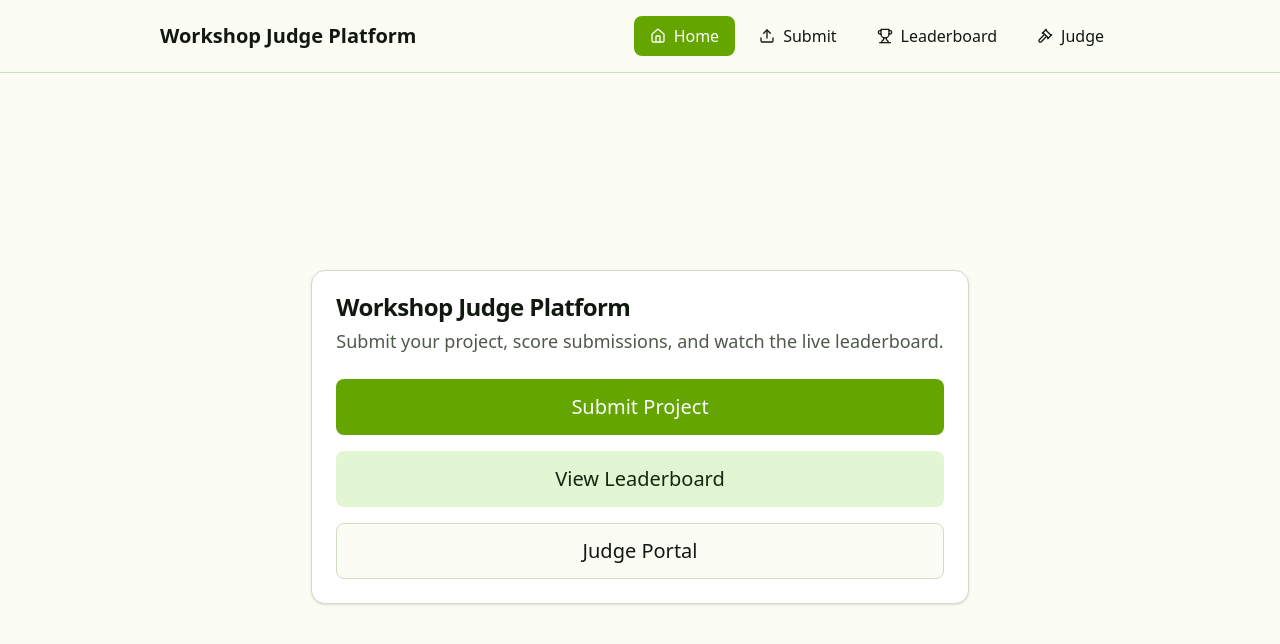
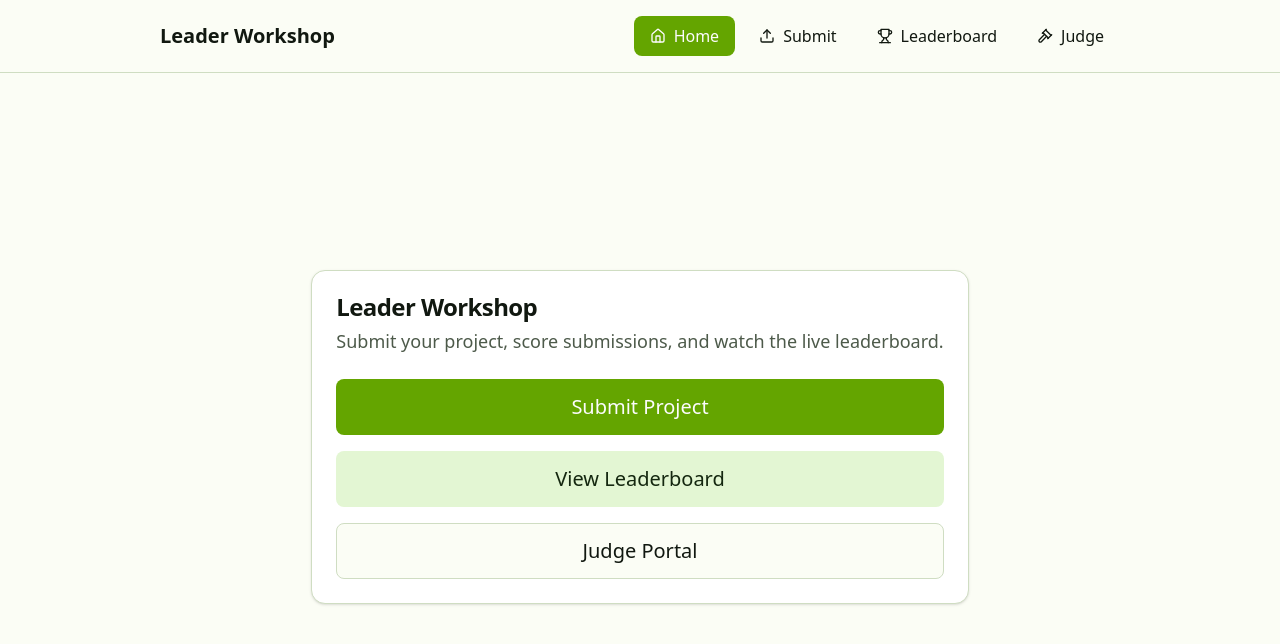
Before and after one commit to mhaidarhanif/leader-workshop, a React (Vite) app in the folder client/: page / in a window 1280 px wide. Shown: the top 644 px of the page. Built offline with nearby package versions, Linux system fonts and the light colour scheme.

Commit message:
chore: add client/server script aliases
Rename app to Leader Workshop. Server dev/db scripts colocated
in server package; root scripts delegate for shorter commands.

```diff
--- a/client/src/components/app-shell.tsx
+++ b/client/src/components/app-shell.tsx
@@ -1,12 +1,17 @@
-import { Gavel, Home, Trophy, Upload } from 'lucide-react';
-import { NavLink, Outlet } from 'react-router-dom';
-import { cn } from '@/lib/utils';
+import { Gavel, Home, Trophy, Upload } from "lucide-react";
+import { NavLink, Outlet } from "react-router-dom";
+import { cn } from "@/lib/utils";
 
-const navItems: { to: string; label: string; icon: typeof Home; end?: boolean }[] = [
-  { to: '/', label: 'Home', icon: Home, end: true },
-  { to: '/submit', label: 'Submit', icon: Upload },
-  { to: '/leaderboard', label: 'Leaderboard', icon: Trophy },
-  { to: '/judge', label: 'Judge', icon: Gavel },
+const navItems: {
+  to: string;
+  label: string;
+  icon: typeof Home;
+  end?: boolean;
+}[] = [
+  { to: "/", label: "Home", icon: Home, end: true },
+  { to: "/submit", label: "Submit", icon: Upload },
+  { to: "/leaderboard", label: "Leaderboard", icon: Trophy },
+  { to: "/judge", label: "Judge", icon: Gavel },
 ];
 
 export function AppShell() {
@@ -14,7 +19,7 @@ export function AppShell() {
     <div className="flex min-h-screen flex-col">
       <header className="border-b bg-background">
         <div className="mx-auto flex max-w-5xl flex-col gap-4 p-4 sm:flex-row sm:items-center sm:justify-between sm:px-8">
-          <p className="text-xl font-bold">Workshop Judge Platform</p>
+          <p className="text-xl font-bold">Leader Workshop</p>
           <nav aria-label="Main navigation" className="flex flex-wrap gap-2">
             {navItems.map(({ to, label, icon: Icon, end }) => (
               <NavLink
@@ -23,10 +28,10 @@ export function AppShell() {
                 end={end}
                 className={({ isActive }) =>
                   cn(
-                    'inline-flex h-10 items-center gap-2 rounded-md px-4 text-base font-medium transition-colors focus-visible:outline-none focus-visible:ring-2 focus-visible:ring-ring',
+                    "inline-flex h-10 items-center gap-2 rounded-md px-4 text-base font-medium transition-colors focus-visible:outline-none focus-visible:ring-2 focus-visible:ring-ring",
                     isActive
-                      ? 'bg-primary text-primary-foreground'
-                      : 'text-foreground hover:bg-accent hover:text-accent-foreground',
+                      ? "bg-primary text-primary-foreground"
+                      : "text-foreground hover:bg-accent hover:text-accent-foreground",
                   )
                 }
               >
--- a/client/src/modules/home/home-page.tsx
+++ b/client/src/modules/home/home-page.tsx
@@ -1,15 +1,22 @@
-import { Link } from 'react-router-dom';
-import { Button } from '@/components/ui/button';
-import { Card, CardContent, CardDescription, CardHeader, CardTitle } from '@/components/ui/card';
+import { Link } from "react-router-dom";
+import { Button } from "@/components/ui/button";
+import {
+  Card,
+  CardContent,
+  CardDescription,
+  CardHeader,
+  CardTitle,
+} from "@/components/ui/card";
 
 export function HomePage() {
   return (
     <main className="mx-auto flex max-w-3xl flex-1 flex-col justify-center gap-8 p-8">
       <Card>
         <CardHeader>
-          <CardTitle>Workshop Judge Platform</CardTitle>
+          <CardTitle>Leader Workshop</CardTitle>
           <CardDescription>
-            Submit your project, score submissions, and watch the live leaderboard.
+            Submit your project, score submissions, and watch the live
+            leaderboard.
           </CardDescription>
         </CardHeader>
         <CardContent className="flex flex-col gap-4">
```
Also changed, not shown: package.json (+21 -8 lines), 1 other file (tests, documents, lock files or other folders).
